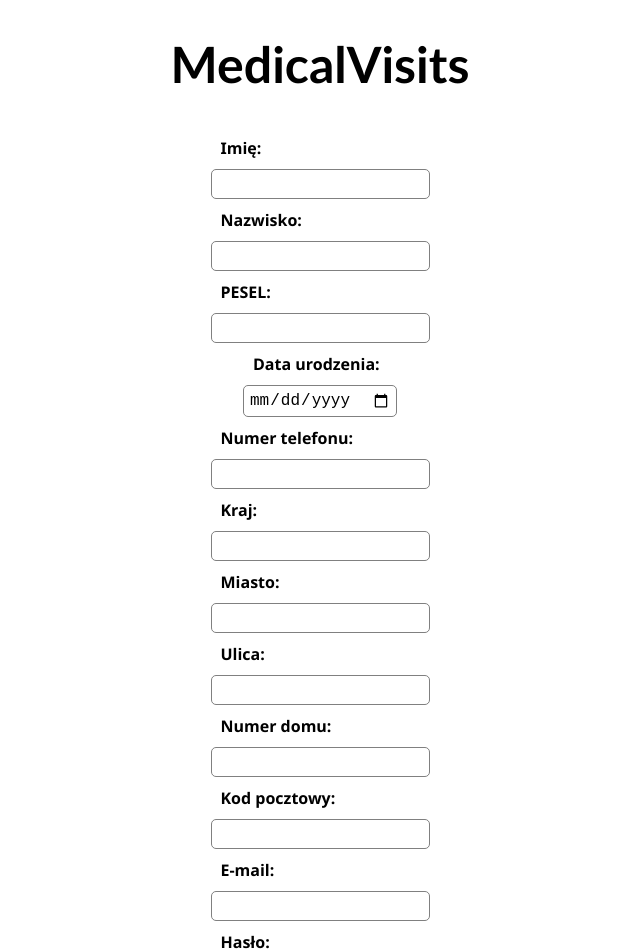
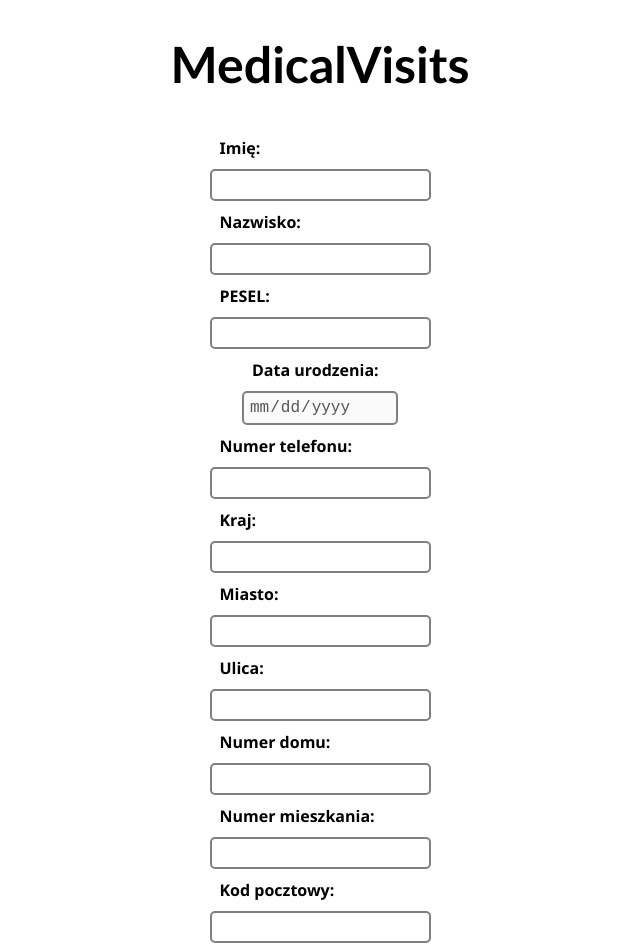
Before and after one commit to patrykjakimczyk/medical_visits, an Angular app in the folder medical_visits_angular/: page / in a window 1280 px wide. Shown: the top 952 px of the page, without its empty margins (320-960 px from the left). Built offline with nearby package versions, Linux system fonts and the light colour scheme.

Commit message:
Registation-form-validation

```diff
--- a/medical_visits_angular/src/app/registation-form/registation-form.component.css
+++ b/medical_visits_angular/src/app/registation-form/registation-form.component.css
@@ -24,7 +24,7 @@
     padding: 5px;
     font-size: 16px;
     border-radius: 5px;
-    border: 1px solid gray;
+    border: 2px solid gray;
 }
 
 button {
@@ -41,3 +41,13 @@
 button:hover {
     background-color: #0069d9;
 }
+
+input.ng-invalid.ng-touched{
+    border: 2px solid red;
+}
+
+.error-message {
+    margin-top: 5px;
+    color: red;
+    font-size: 12px;
+}
--- a/medical_visits_angular/src/app/registation-form/registation-form.component.html
+++ b/medical_visits_angular/src/app/registation-form/registation-form.component.html
@@ -2,68 +2,158 @@
 <form #form="ngForm" (ngSubmit)="onSubmit(form)">
     <div>
         <label for="firstName">Imię:</label>
-        <input type="text" id="firstName" name="firstName" ngModel required>
+        <input name="firstName" id="firstName" #firstName="ngModel" ngModel required pattern="[a-zA-Z]+">
+        <div *ngIf="firstName.invalid && (firstName.dirty || firstName.touched)" class="error-message">
+            <div *ngIf="firstName.errors?.['required']">Imię jest wymagane</div>
+            <div *ngIf="firstName.errors?.['pattern']">Imię musi się składać z samych liter</div>
+        </div>
     </div>
 
     <div>
         <label for="lastName">Nazwisko:</label>
-        <input type="text" id="lastName" name="lastName" ngModel required>
+        <input name="lastName" id="lastName" #lastName="ngModel" ngModel required pattern="[a-zA-Z]+">
+        <div *ngIf="lastName.invalid && (lastName.dirty || lastName.touched)" class="error-message">
+            <div *ngIf="lastName.errors?.['required']">Nazwisko jest wymagane</div>
+            <div *ngIf="lastName.errors?.['pattern']">Nazwisko musi się składać z samych liter</div>
+        </div>
     </div>
 
     <div>
         <label for="pesel">PESEL:</label>
-        <input type="text" id="pesel" name="pesel" ngModel pattern="[0-9]{11}" required>
+        <input name="pesel" id="pesel" #pesel="ngModel" ngModel pattern="[0-9]{11}" required>
+        <div *ngIf="pesel.invalid && (pesel.dirty || pesel.touched)" class="error-message">
+            <div *ngIf="pesel.errors?.['required']">PESEL jest wymagany</div>
+            <div *ngIf="pesel.errors?.['pattern']">PESEL musi składać się z 11 cyfr</div>
+            <div *ngIf="pesel.errors?.['invalid']">Niepoprawny PESEL</div>
+        </div>
+
+        <!-- <div><button type="button" (click)="calculateBirthdate()">Oblicz datę urodzenia</button></div> -->
     </div>
 
     <div>
         <label for="dob">Data urodzenia:</label>
-        <input type="date" id="dob" name="dob" ngModel required>
+        <input type="date" name="dob" id="dob" #dob="ngModel" ngModel disabled>
     </div>
 
     <div>
         <label for="phoneNumber">Numer telefonu:</label>
-        <input type="text" id="phoneNumber" name="phoneNumber" ngModel pattern="[0-9]{9}" required>
+        <input name="phoneNumber" id="phoneNumber" #phoneNumber="ngModel" ngModel pattern="[0-9]{9}" required>
+        <div *ngIf="phoneNumber.invalid && (phoneNumber.dirty || phoneNumber.touched)" class="error-message">
+            <div *ngIf="phoneNumber.errors?.['required']">Numer telefonu jest wymagany</div>
+            <div *ngIf="phoneNumber.errors?.['pattern']">Numer telefonu musi składać się z 9 cyfr</div>
+            <div *ngIf="phoneNumber.errors?.['invalid']">Niepoprawny numer telefonu</div>
+        </div>
     </div>
 
     <div>
         <label for="country">Kraj:</label>
-        <input type="text" id="country" name="country" ngModel required >
+        <input name="country" id="country" #country="ngModel" ngModel required pattern="[a-zA-Z]+">
+        <div *ngIf="country.invalid && (country.dirty || country.touched)" class="error-message">
+            <div *ngIf="country.errors?.['required']">Kraj jest wymagany</div>
+            <div *ngIf="country.errors?.['pattern']">Nazwa kraju musi się składać z liter</div>
+            <div *ngIf="country.errors?.['invalid']">Niepoprawnie podana nazwa kraju</div>
+        </div>
     </div>
 
     <div>
         <label for="city">Miasto:</label>
-        <input type="text" id="city" name="city" ngModel required>
+        <input name="city" id="city" #city="ngModel" ngModel required pattern="[a-zA-Z]+">
+        <div *ngIf="city.invalid && (city.dirty || city.touched)" class="error-message">
+            <div *ngIf="city.errors?.['required']">Miasto jest wymagane</div>
+            <div *ngIf="city.errors?.['pattern']">Nazwa miasta musi składać się z liter</div>
+            <div *ngIf="city.errors?.['invalid']">Niepoprawnie podana nazwa miasta</div>
+        </div>
     </div>
 
     <div>
         <label for="street">Ulica:</label>
-        <input type="text" id="street" name="street" ngModel required>
+        <input name="street" id="street" #street="ngModel" ngModel required>
+        <div *ngIf="street.invalid && (street.dirty || street.touched)" class="error-message">
+            <div *ngIf="street.errors?.['required']">Nazwa ulicy jest wymagana</div>
+            <div *ngIf="street.errors?.['invalid']">Niepoprawnie podana ulica</div>
+        </div>
     </div>
 
     <div>
         <label for="houseNumber">Numer domu:</label>
-        <input type="text" id="houseNumber" name="houseNumber" ngModel required>
+        <input name="houseNumber" id="houseNumber" #houseNumber="ngModel" ngModel required pattern="'^[0-9]{1,}$'">
+        <div *ngIf="houseNumber.invalid && (houseNumber.dirty || houseNumber.touched)" class="error-message">
+            <div *ngIf="houseNumber.errors?.['required']">Numer domu jest wymagany</div>
+            <div *ngIf="houseNumber.errors?.['pattern']">Numer domu musi składać się z cyfr</div>
+            <div *ngIf="houseNumber.errors?.['invalid']">Niepoprawny numer domu</div>
+        </div>
+    </div>
+
+    <div>
+        <label for="aparmentNumber">Numer mieszkania:</label>
+        <input name="aparmentNumber" id="aparmentNumber" #aparmentNumber="ngModel" ngModel required pattern="'^[0-9]{1,}$'">
+        <div *ngIf="aparmentNumber.invalid && (aparmentNumber.dirty || aparmentNumber.touched)" class="error-message">
+            <div *ngIf="aparmentNumber.errors?.['required']">Numer mieszkania jest wymagany</div>
+            <div *ngIf="aparmentNumber.errors?.['pattern']">Numer mieszkania musi składać się z cyfr</div>
+            <div *ngIf="aparmentNumber.errors?.['invalid']">Niepoprawny numer mieszkania</div>
+        </div>
     </div>
 
     <div>
         <label for="zipCode">Kod pocztowy:</label>
-        <input type="text" id="zipCode" name="zipCode" ngModel pattern="[0-9]{2}-[0-9]{3}" required>
+        <input name="zipCode" id="zipCode" #zipCode="ngModel" ngModel required pattern="[0-9]{2}-[0-9]{3}">
+        <div *ngIf="zipCode.invalid && (zipCode.dirty || zipCode.touched)" class="error-message">
+            <div *ngIf="zipCode.errors?.['required']">Kod pocztowy jest wymagany</div>
+            <div *ngIf="zipCode.errors?.['pattern']">Kod pocztowy musi być zgodny ze wzorem np. 00-000</div>
+            <div *ngIf="zipCode.errors?.['invalid']">Niepoprawny kod pocztowy</div>
+        </div>
     </div>
 
     <div>
         <label for="email">E-mail:</label>
-        <input type="email" id="email" name="email" ngModel required>
+        <input type="email" name="email" id="email" #email="ngModel" ngModel required pattern="[a-z0-9._%+-]+@[a-z0-9.-]+\.[a-z]{2,}$">
+        <div *ngIf="email.invalid && (email.dirty || email.touched)" class="error-message">
+            <div *ngIf="email.errors?.['required']">Email jest wymagany</div>
+            <div *ngIf="email.errors?.['pattern']">Niepoprawnie podany email</div>
+            <div *ngIf="email.errors?.['invalid']">Niepoprawnie podany email</div>
+        </div>
     </div>
 
     <div>
         <label for="password">Hasło:</label>
-        <input type="password" id="password" name="password" ngModel minlength="8" required>
+        <input type="password" name="password" id="password" #password="ngModel" ngModel minlength="8" required>
+        <div *ngIf="password.invalid && (password.dirty || password.touched)" class="error-message">
+            <div *ngIf="password.errors?.['required']">Hasło jest wymagane</div>
+            <div *ngIf="password.errors?.['invalid']">Niepoprawne hasło</div>
+            <div *ngIf="password.errors?.['minlength']">Hasło musi mieć conajmniej 8 znaków</div>
+        </div>
     </div>
 
     <div>
         <label for="confirmPassword">Powtórz hasło:</label>
-        <input type="password" id="confirmPassword" name="confirmPassword" ngModel required>
+        <input type="password" name="confirmPassword" id="confirmPassword" #confirmPassword="ngModel" ngModel required>
+        <div *ngIf="confirmPassword.invalid && (confirmPassword.dirty || confirmPassword.touched)" class="error-message">
+            <div *ngIf="confirmPassword.errors?.['required']">Powtórz hasło!</div>
+            <div *ngIf="confirmPassword.errors?.['invalid']">Hasła muszą się zgadzać!</div>
+        </div>
     </div>
+
+    <!-- <div ngModelGroup="passwords">
+        <div>
+            <label for="password">Hasło:</label>
+            <input type="password" name="password" id="password" #password="ngModel" [(ngModel)]="passwords.password" minlength="8" required>
+            <div *ngIf="passwords.invalid && (passwords.dirty || passwords.touched)"
+                class="error-message">
+                <div *ngIf="passwords.errors?.['required']">Hasło jest wymagane</div>
+                <div *ngIf="passwords.errors?.['minlength']">Hasło musi mieć przynajmniej 8 znaków</div>
+            </div>
+        </div>
+
+        <div>
+            <label for="confirmPassword">Powtórz hasło:</label>
+            <input type="password" name="confirmPassword" id="confirmPassword" #confirmPassword="ngModel" [(ngModel)]="passwords.confirmPassword" required>
+            <div *ngIf="passwords.invalid && (passwords.dirty || passwords.touched)"
+                class="error-message">
+                <div *ngIf="passwords.errors?.['required']">Powtórz hasło!</div>
+                <div *ngIf="passwords.errors?.['notMatch']">Hasła muszą się zgadzać!</div>
+            </div>
+        </div>
+    </div> -->
 
     <button type="submit" [disabled]="!form.valid">Zarejestruj się</button>
 </form>
```
